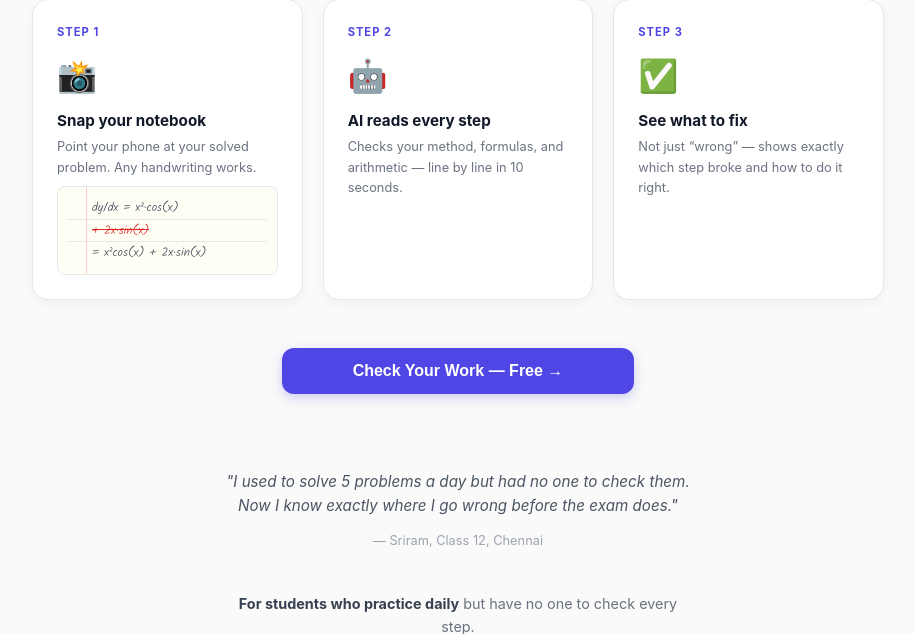
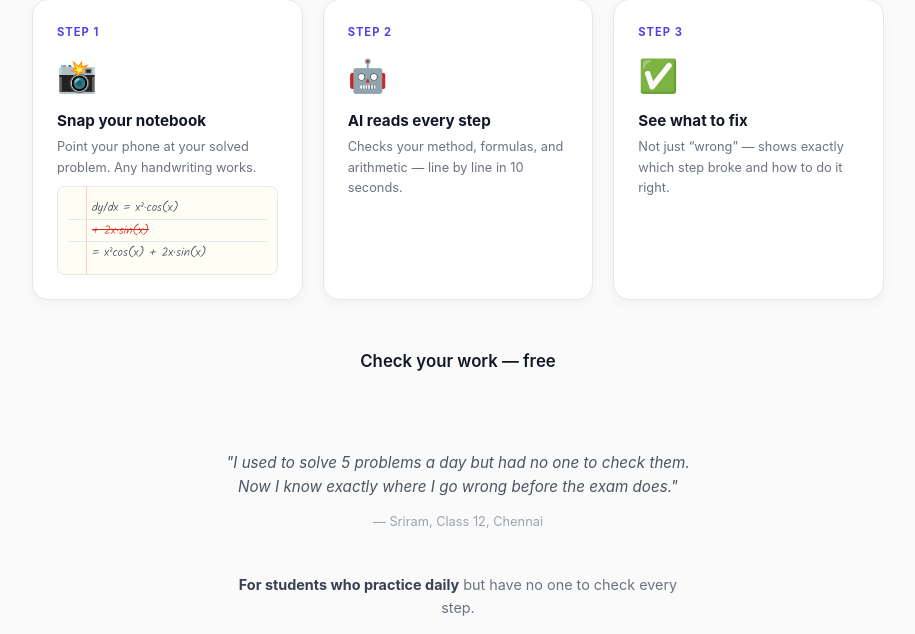
Before and after one commit to sripada-sys/collegeadvisor, a Flask app: page / in a window 1280 px wide. Shown: the part 435-1069 px from the top of the page, without its empty margins (182-1097 px from the left). Run offline with Flask 3, Linux system fonts and the light colour scheme; some libraries are stand-ins or nearby versions.

Commit message:
CTA: reliable Google renderButton with 'Check your work — free' label

```diff
--- a/templates/landing.html
+++ b/templates/landing.html
@@ -351,7 +351,8 @@
 
 <!-- CTA -->
 <section class="cta-section">
-    <button class="cta-btn" onclick="google.accounts.id.prompt()">Check Your Work — Free →</button>
+    <p style="font-size:1.05rem;font-weight:600;color:#111827;margin-bottom:12px;">Check your work — free</p>
+    <div id="g_id_signin"></div>
 </section>
 
 <!-- Quote -->
@@ -386,6 +387,10 @@ window.onload = function() {
         client_id: '{{ google_client_id }}',
         callback: handleCredentialResponse
     });
+    google.accounts.id.renderButton(
+        document.getElementById('g_id_signin'),
+        { theme: 'filled_blue', size: 'large', shape: 'pill', text: 'continue_with', width: 300 }
+    );
 };
 </script>
 </body>
```
